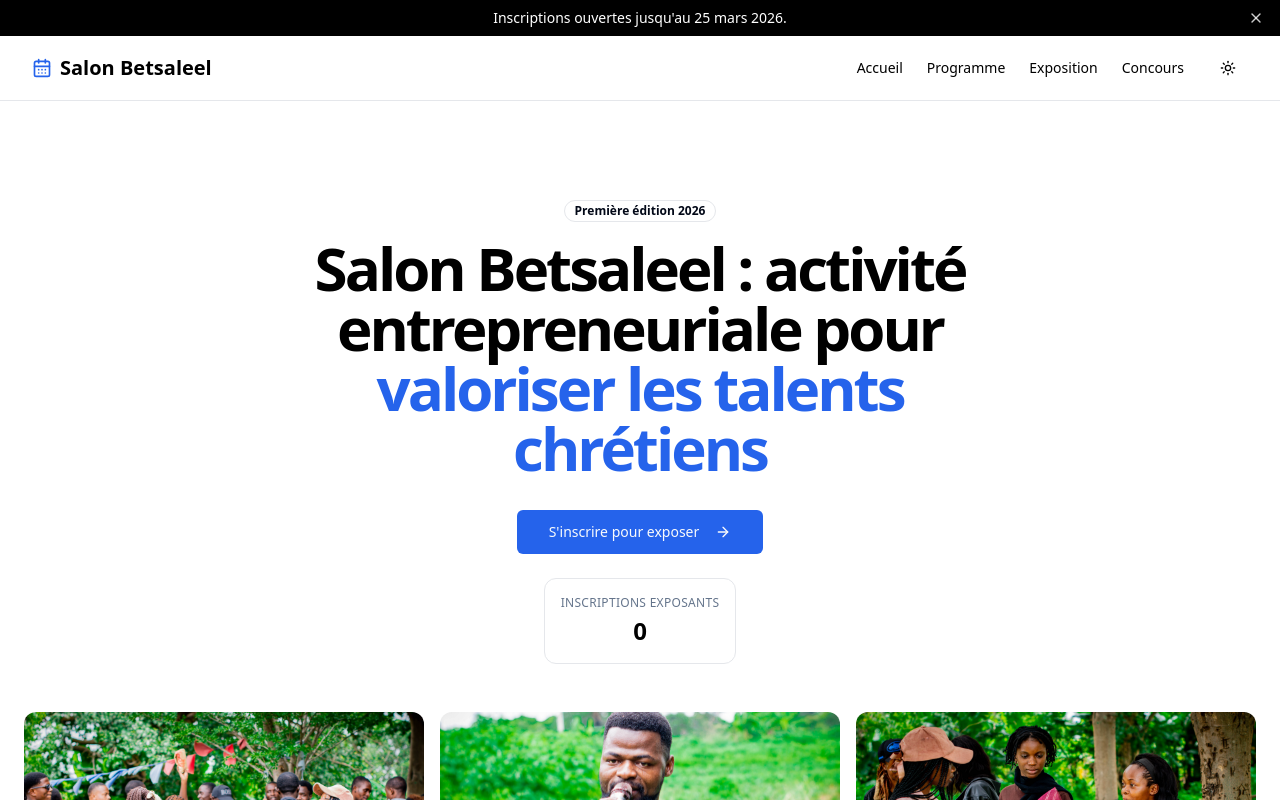
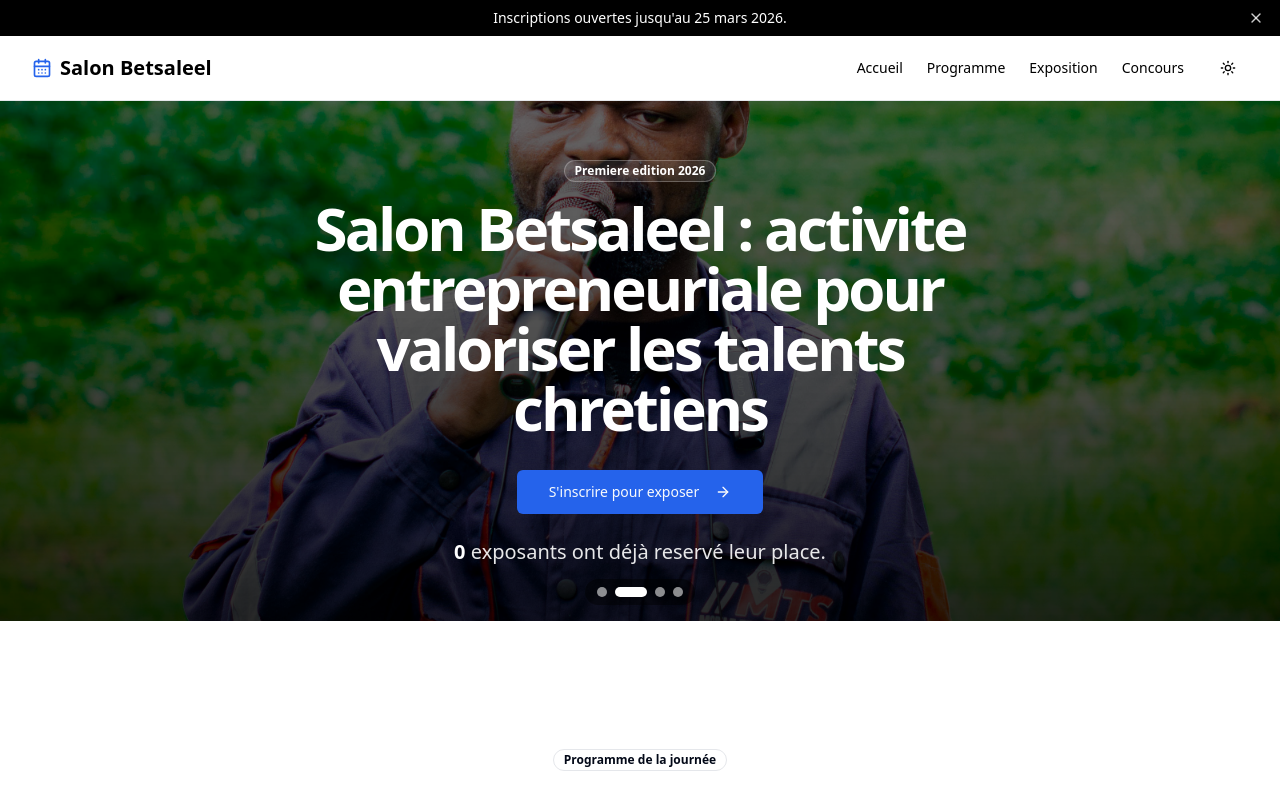
Before and after one commit to gadnyz/salon_betsaleel, a Next.js app: page / in a window 1280 px wide. Shown: the top 800 px of the page. Built offline with nearby package versions, Linux system fonts and the light colour scheme.

Commit message:
add of video and change image présentation putting them in the hero section

```diff
--- a/app/layout.tsx
+++ b/app/layout.tsx
@@ -10,7 +10,7 @@ import type { Metadata, Viewport } from "next";
 
 const siteName = "Salon Betsaleel";
 const siteDescription =
-  "Premiere edition 2026 du salon entrepreneurial organise par la jeunesse de l'eglise PPUNILU.";
+  "Salon Betsaleel : Premiere édition 2026 du salon entrepreneurial organisé par la jeunesse de l'église PPUNILU.";
 const deploymentHost = process.env.DEPLOYMENT_URL?.replace(/^https?:\/\//, "");
 const siteUrl = deploymentHost ? `https://${deploymentHost}` : "https://salon-betsaleel.vercel.app";
 const ogImage = "/homepage/excursion%202026_719.jpg";
--- a/app/page.tsx
+++ b/app/page.tsx
@@ -2,6 +2,7 @@ import HeroSection from "@/components/homepage/HeroSection";
 import ProcessSection from "@/components/homepage/ProcessSection";
 import ExamplesSection from "@/components/homepage/ExamplesSection";
 import PricingSection from "@/components/homepage/PricingSection";
+import ClosingVideoSection from "@/components/homepage/ClosingVideoSection";
 
 export default function Index() {
   return (
@@ -11,6 +12,7 @@ export default function Index() {
         <ProcessSection />
         <ExamplesSection />
         <PricingSection />
+        <ClosingVideoSection />
       </div>
     </div>
   );
--- a/components/Footer.tsx
+++ b/components/Footer.tsx
@@ -3,7 +3,7 @@ export default function Footer() {
     <footer className="border-t py-6">
       <div className="container flex flex-col gap-2 px-4 text-sm text-muted-foreground md:px-6 md:flex-row md:items-center md:justify-between">
         <p> © {new Date().getFullYear()} Salon Betsaleel. Tous droits réservés.</p>
-        <p>Équipe d'organisation: +243 977 739 826</p>
+        <p>Équipe d'organisation : (+243) 97 773 98 26 - 97 691 88 72</p>
       </div>
     </footer>
   );
--- /dev/null
+++ b/components/homepage/ClosingVideoSection.tsx
@@ -0,0 +1,32 @@
+import { Badge } from "@/components/ui/badge";
+
+export default function ClosingVideoSection() {
+  return (
+    <section className="border-t bg-muted/20 py-16 md:py-24">
+      <div className="container px-4 md:px-6">
+        <div className="mx-auto max-w-3xl text-center">
+          <Badge variant="outline" className="mb-3">Un message pour porter l'activité</Badge>
+          {/* <h2 className="text-3xl font-bold tracking-tighter sm:text-4xl md:text-5xl">
+            Un message pour porter l'activité
+          </h2> */}
+          {/* <p className="mt-4 text-lg text-muted-foreground">
+            Cette vidéo presente la vision du Salon Betsaleel et rappelle le bien-fondé de
+            l'initiative.
+          </p> */}
+        </div>
+
+        <div className="mx-auto mt-10 max-w-5xl overflow-hidden rounded-3xl border bg-black shadow-sm">
+          <video
+            className="aspect-video w-full"
+            controls
+            preload="metadata"
+            poster="/homepage/affiche%20salon.jpeg"
+          >
+            <source src="/homepage/video%20salon%20betsaleel.mp4" type="video/mp4" />
+            Votre navigateur ne prend pas en charge la lecture video.
+          </video>
+        </div>
+      </div>
+    </section>
+  );
+}
--- a/components/homepage/HeroSection.tsx
+++ b/components/homepage/HeroSection.tsx
@@ -3,15 +3,23 @@ import { ArrowRight } from "lucide-react";
 import { Button } from "@/components/ui/button";
 import { Badge } from "@/components/ui/badge";
 import RegistrationCounters from "@/components/homepage/RegistrationCounters";
+import ImageCarousel from "@/components/homepage/ImageCarousel";
 
 export default function HeroSection() {
   return (
-    <section id="accueil" className="relative overflow-hidden py-16 md:py-24">
-      <div className="container px-4 md:px-6">
-        <div className="mx-auto mb-8 max-w-3xl text-center">
-          <Badge className="mb-4" variant="outline">Première édition 2026</Badge>
+    <section id="accueil" className="relative overflow-hidden">
+      <div className="relative">
+        <ImageCarousel variant="background" />
+        <div className="absolute inset-0 bg-black/45" />
+        <div className="absolute inset-0 bg-gradient-to-t from-black/70 via-black/45 to-black/25" />
+
+        <div className="absolute inset-0 z-10 flex items-center justify-center px-4 py-10 md:px-10">
+          <div className="mx-auto max-w-3xl text-center text-white">
+            <Badge className="mb-4 border-white/25 bg-white/10 text-white" variant="outline">
+              Premiere edition 2026
+            </Badge>
             <h1 className="mb-6 text-4xl font-bold tracking-tighter sm:text-5xl md:text-6xl">
-            Salon Betsaleel : activité entrepreneuriale pour <span className="text-primary">valoriser les talents chrétiens</span>
+              Salon Betsaleel : activite entrepreneuriale pour <span className="text-white">valoriser les talents chretiens</span>
             </h1>
             <div className="mt-8 flex flex-col justify-center gap-4 sm:flex-row">
               <Link href="/inscription-exposant" className="w-full sm:w-auto">
@@ -20,18 +28,10 @@ export default function HeroSection() {
                   <ArrowRight className="ml-2 h-4 w-4 transition-transform group-hover:translate-x-1" />
                 </Button>
               </Link>
-            {/* <Button size="lg" variant="outline" className="w-full sm:w-auto" disabled>
-              Inscriptions concours bientot disponibles
-            </Button> */}
             </div>
 
             <RegistrationCounters />
           </div>
-
-        <div className="mt-12 grid gap-4 md:grid-cols-3">
-          <img className="h-64 w-full rounded-xl object-cover" src="/homepage/excursion%202026_63.jpg" alt="Jeunes organisateurs" />
-          <img className="h-64 w-full rounded-xl object-cover" src="/homepage/excursion%202026_71.jpg" alt="Panel entrepreneurial" />
-          <img className="h-64 w-full rounded-xl object-cover" src="/homepage/excursion%202026_72.jpg" alt="Presentation de projet" />
         </div>
       </div>
     </section>
--- /dev/null
+++ b/components/homepage/ImageCarousel.tsx
@@ -0,0 +1,95 @@
+"use client";
+
+import { useEffect, useState } from "react";
+import { cn } from "@/lib/utils";
+
+type Slide = {
+  src: string;
+  alt: string;
+};
+
+type ImageCarouselProps = {
+  variant?: "default" | "background";
+};
+
+const slides: Slide[] = [
+  {
+    src: "/homepage/excursion%202026_63.jpg",
+    alt: "Jeunes organisateurs",
+  },
+  {
+    src: "/homepage/excursion%202026_71.jpg",
+    alt: "Panel entrepreneurial",
+  },
+  {
+    src: "/homepage/excursion%202026_72.jpg",
+    alt: "Presentation de projet",
+  },
+  {
+    src: "/homepage/excursion%202026_105.jpg",
+    alt: "Temps fort de l'activite",
+  },
+];
+
+export default function ImageCarousel({ variant = "default" }: ImageCarouselProps) {
+  const [index, setIndex] = useState(0);
+
+  useEffect(() => {
+    const timer = window.setInterval(() => {
+      setIndex((current) => (current + 1) % slides.length);
+    }, 4000);
+
+    return () => window.clearInterval(timer);
+  }, []);
+
+  return (
+    <div className={cn(variant === "default" && "mt-12")}>
+      <div
+        className={cn(
+          "relative overflow-hidden",
+          variant === "default" && "rounded-3xl border bg-card shadow-sm",
+          variant === "background" && "min-h-[420px] md:min-h-[520px]",
+        )}
+      >
+        <div
+          className="flex will-change-transform transition-transform duration-1000 ease-in-out"
+          style={{ transform: `translateX(-${index * 100}%)` }}
+        >
+          {slides.map((slide) => (
+            <div key={slide.src} className={cn("min-w-full", variant === "default" && "p-3")}>
+              <img
+                src={slide.src}
+                alt={slide.alt}
+                className={cn(
+                  "w-full object-cover",
+                  variant === "default" && "h-[260px] rounded-2xl sm:h-[360px] lg:h-[480px]",
+                  variant === "background" && "h-[420px] md:h-[520px]",
+                )}
+              />
+            </div>
+          ))}
+        </div>
+
+        <div
+          className={cn(
+            "absolute left-1/2 flex -translate-x-1/2 gap-2 rounded-full bg-black/45 px-3 py-2",
+            variant === "default" && "bottom-5",
+            variant === "background" && "bottom-4 z-20",
+          )}
+        >
+          {slides.map((slide, slideIndex) => (
+            <button
+              key={slide.src}
+              type="button"
+              onClick={() => setIndex(slideIndex)}
+              className={`h-2.5 rounded-full transition-all ${
+                slideIndex === index ? "w-8 bg-white" : "w-2.5 bg-white/55"
+              }`}
+              aria-label={`Afficher l'image ${slideIndex + 1}`}
+            />
+          ))}
+        </div>
+      </div>
+    </div>
+  );
+}
--- a/components/homepage/PricingSection.tsx
+++ b/components/homepage/PricingSection.tsx
@@ -66,9 +66,9 @@ export default function PricingSection() {
               ))}
             </div>
 
-            <p className="mt-6 rounded-md border bg-muted/40 px-4 py-3 text-sm text-muted-foreground">
+            {/* <p className="mt-6 rounded-md border bg-muted/40 px-4 py-3 text-sm text-muted-foreground">
               Inscriptions concours bientôt disponibles.
-            </p>
+            </p> */}
           </div>
         </div>
       </div>
--- a/components/homepage/RegistrationCounters.tsx
+++ b/components/homepage/RegistrationCounters.tsx
@@ -43,21 +43,12 @@ export default function RegistrationCounters() {
   }, []);
 
   return (
-    <div className="mt-6 grid grid-cols-1 gap-3 sm:grid-cols-2">
-      <div className="rounded-xl border bg-background/80 p-4 text-center sm:col-span-2 max-w-sm mx-auto">
-        <p className="text-xs uppercase tracking-wide text-muted-foreground">
-          Inscriptions exposants
-        </p>
-        <p className="mt-1 text-2xl font-bold">
-          {stats ? stats.exposants : "..."}
-        </p>
-      </div>
+    <div className="mt-6 text-center">
 
-      {/* {stats && !stats.configured && (
-        <p className="sm:col-span-2 text-xs text-muted-foreground text-center">
-          Compteur en attente de configuration Google Sheets.
-        </p>
-      )} */}
+      <p className="mt-2 text-lg text-white/90 md:text-xl">
+        <span className="font-semibold text-white">{stats ? stats.exposants : "..."}</span>{" "}
+        exposants ont déjà reservé leur place.
+      </p>
     </div>
   );
 }
```
Also changed, not shown: public/homepage/affiche salon.jpeg (added), 1 other file (tests, documents, lock files or other folders). Lines whose indentation alone changed are shown as unchanged.
